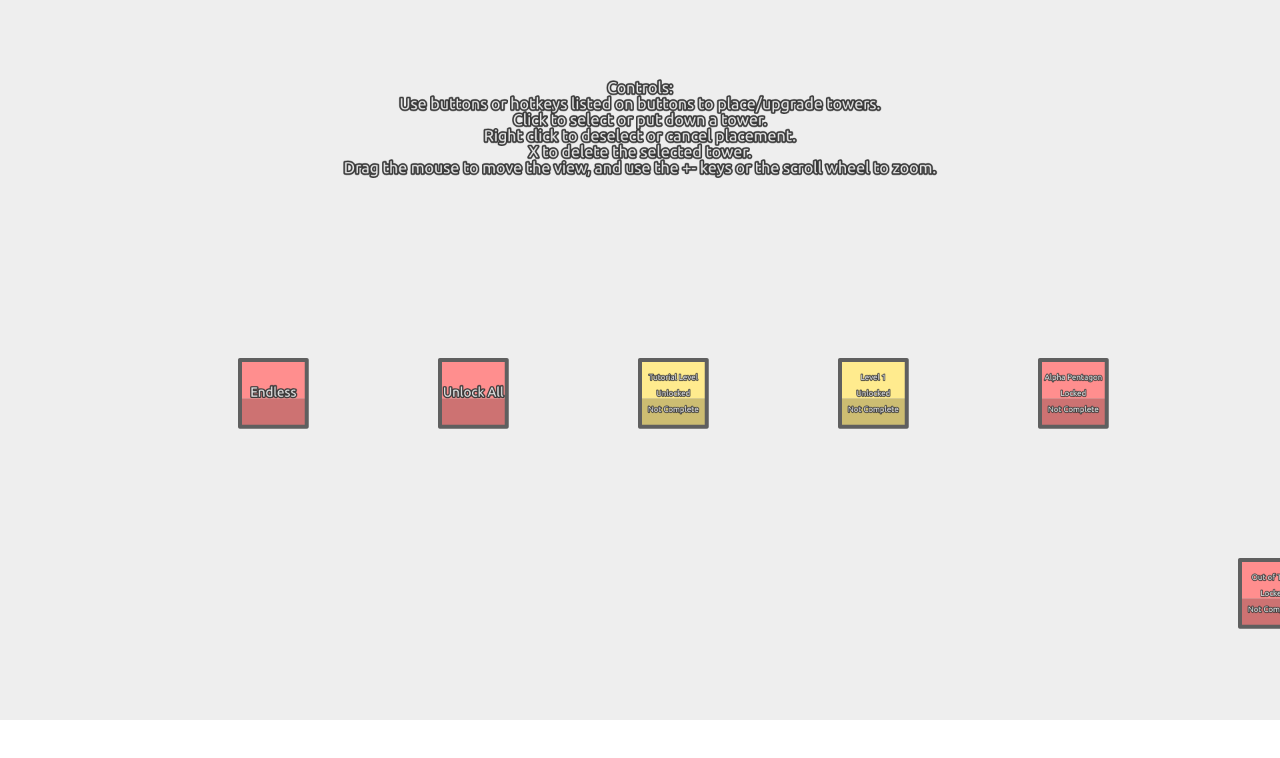
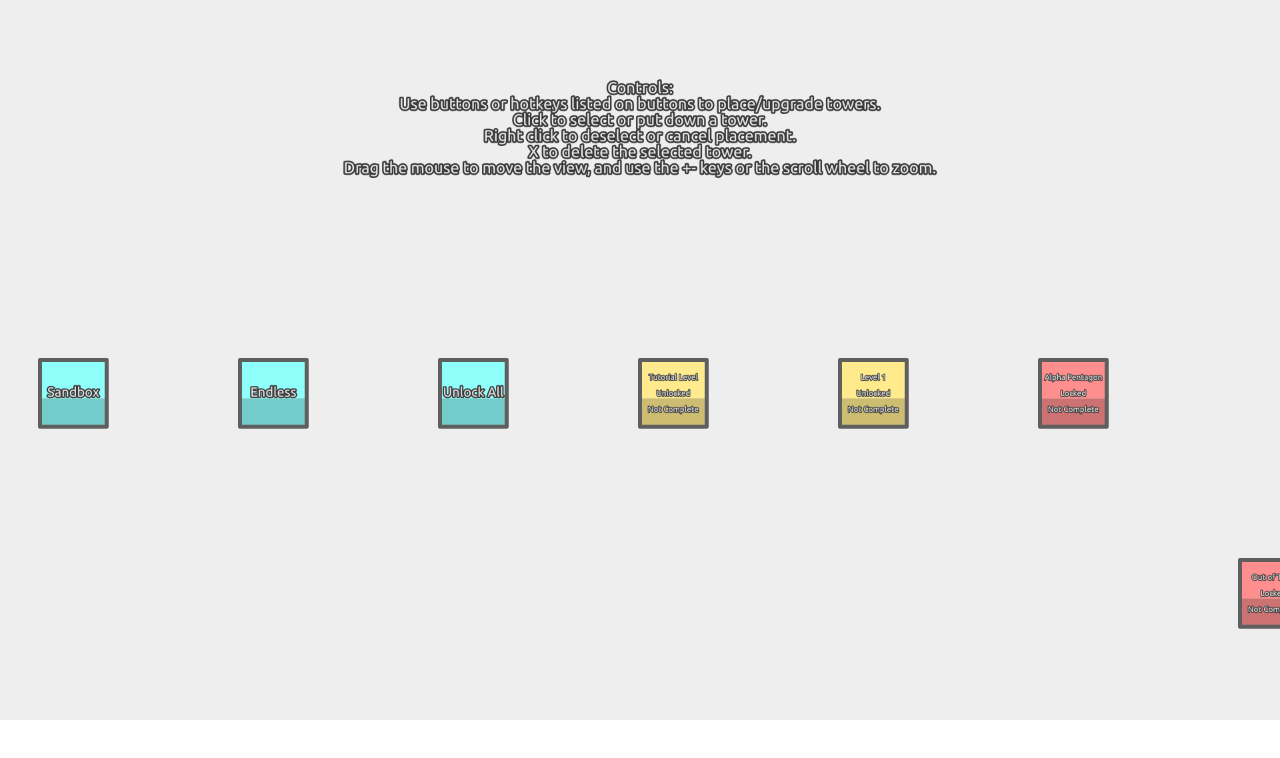
Before and after one commit to JBX2060/jacks-game, a website: page dieptd/index.html in a window 1280 px wide. Drawn offline with Linux system fonts and the light colour scheme.

Commit message:
Added diep td sandbox mode
allows you to do anytihng

```diff
--- a/dieptd/index.html
+++ b/dieptd/index.html
@@ -15,11 +15,18 @@
                 padding: 0px;
                 overflow: hidden;
             }
+
+            #entities {
+                position: absolute;
+                top: 114px;
+                left: 10px;
+            }
         </style>
         <link href="https://fonts.googleapis.com/css?family=Ubuntu" rel="stylesheet">
     </head>
     <body oncontextmenu="return false;">
         <canvas width="1920" height="1080" id="canvas"></canvas>
+        <select id="entities" style="display:none;"></select>
         <script type="application/javascript" src="init.js"></script>
         <script type="application/javascript" src="funcs.js"></script>
         <script type="application/javascript" src="draw.js"></script>
--- a/dieptd/init.js
+++ b/dieptd/init.js
@@ -96,3 +96,24 @@ var drag_toggle = true;
 //gameplay speeds
 var speeds = [0.5, 0.75, 1, 1.25, 1.5, 2, 3, 4];
 var speed_index = 2;
+
+//entity list
+var e_list = [
+    "Basic_Tank",
+    "Twin_Tank",
+    "Triple_Shot_Tank",
+    "Triplet_Tank",
+    "Square_Polygon",
+    "Triangle_Polygon",
+    "Pentagon_Polygon",
+    "Alpha_Pentagon_Polygon"
+];
+
+var sbx_dropdown = document.getElementById("entities");
+
+e_list.forEach(function (e) {
+    var elem = document.createElement("option");
+    elem.value = e;
+    elem.innerHTML = e;
+    sbx_dropdown.appendChild(elem);
+});
--- a/dieptd/levels.js
+++ b/dieptd/levels.js
@@ -5,7 +5,14 @@ var lvi = 0;
 var lv = undefined;
 var lvicon = undefined;
 
+//max polygon hitpoints
 var max_poly_hp;
+
+//sandbox select
+sbx_select = "Basic_Tank";
+
+//is sbx menu open?
+sbx_menu_open = false;
 
 //all levels
 var lvls = [
@@ -508,7 +515,19 @@ var special_levels = [
                 }
             }
 
+            if (kd[" "]) {
+                o.push(tank_from_string(sbx_dropdown.value, tmc.x, tmc.y)());
+            }
 
+            if (kd["z"]) {
+                sbx_menu_open = !sbx_menu_open;
+            }
+
+            if (sbx_menu_open) {
+                sbx_dropdown.style.display = "block";
+            } else {
+                sbx_dropdown.style.display = "none";
+            }
 
         },
         draw: function () {
@@ -526,7 +545,8 @@ var special_levels = [
             ctx.textAlign = "left";
             ctx.save();
             ctx.setTransform(1, 0, 0, 1, 0, 0);
-
+            diep_text("Press SPACE to place non-tower objects.", 10, 75, 24);
+            diep_text("press Z to open the placement menu.", 10, 100, 24);
             ctx.restore();
         }
     }
--- a/dieptd/loop.js
+++ b/dieptd/loop.js
@@ -303,7 +303,7 @@ function loop() {
 }
 
 function menu_loop() {
-
+    sbx_dropdown.style.display = "none";
     drag_toggle = true;
 
     //handle scaling
@@ -372,7 +372,7 @@ function menu_loop() {
         }
     });
 
-    diep_icon(-300, 0, 100, 100, 2);
+    diep_icon(-300, 0, 100, 100, 0);
     diep_text("Unlock All", -250, 55, 20);
     if (transform_click_in_rect(-300, 0, 100, 100)) {
         menu_icons.forEach(function (e) {
@@ -380,10 +380,16 @@ function menu_loop() {
         });
     }
 
-    diep_icon(-600, 0, 100, 100, 2);
+    diep_icon(-600, 0, 100, 100, 0);
     diep_text("Endless", -550, 55, 20);
     if (transform_click_in_rect(-600, 0, 100, 100)) {
         load_level({ lvl: special_levels[0] });
+    }
+
+    diep_icon(-900, 0, 100, 100, 0);
+    diep_text("Sandbox", -850, 55, 20);
+    if (transform_click_in_rect(-900, 0, 100, 100)) {
+        load_level({ lvl: special_levels[1] });
     }
 
     ctx.restore();
```
